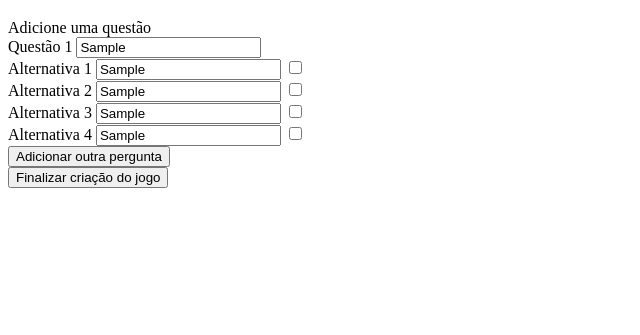
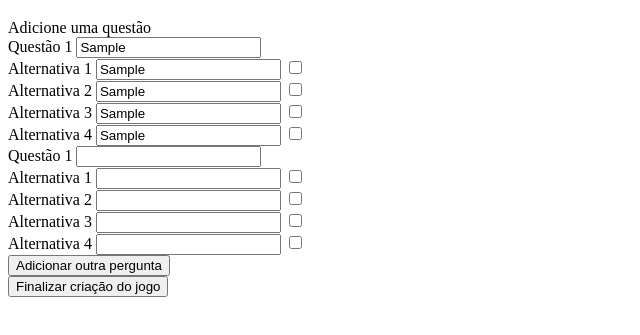
Before and after one commit to eduardoadoglio/multiplayer-quiz, a website: page public/games/new-game/index.html in a window 1280 px wide. Both pictures are taken after typing "Sample", "Sample", "Sample", "Sample", "Sample" into the empty fields and a click on the button "Adicionar outra pergunta". Shown: the part 87-422 px from the top of the page, without its empty margins (0-640 px from the left). Drawn offline with nearby package versions, Linux system fonts and the light colour scheme; no server answers.

Commit message:
Add new question funcionality

```diff
--- a/public/games/new-game/index.html
+++ b/public/games/new-game/index.html
@@ -11,6 +11,7 @@
     <a href="../">Voltar</a>
     <h1>Criação de um jogo</h1>
     Adicione uma questão
+    <div class="questions">
       <div class="question">
         <div class="question-field question-title">
           <span>Questão 1</span>
@@ -37,6 +38,7 @@
           <input type="checkbox" name="right-answer" id="right-answer" />
         </div>
       </div>
+    </div>
     <div class="new-question">
       <button onclick="newQuestion()">Adicionar outra pergunta</button>
     </div>
--- a/public/js/newGame.js
+++ b/public/js/newGame.js
@@ -1,4 +1,10 @@
 let socket = io();
+
+let emptyQuestion = $(".questions").html();
+
+function newQuestion() {
+  $(".questions").append(emptyQuestion);
+}
 
 function createGame() {
   gameData = getGameDataFromDOM();
@@ -15,9 +21,8 @@ function getGameDataFromDOM() {
 
 function getQuestionsFromDOM() {
   let questions = [];
-  $(".question").each(function (_, question) {
+  $(".questions .question").each(function (_, question) {
     let questionTitle = $(this).find(".question-title #question").val();
-    console.log(`-- questionTitle = ${questionTitle}`);
     let answers = getAnswersFromQuestion(question);
     questions.push({
       title: questionTitle,
```
Lines whose indentation alone changed are shown as unchanged.
